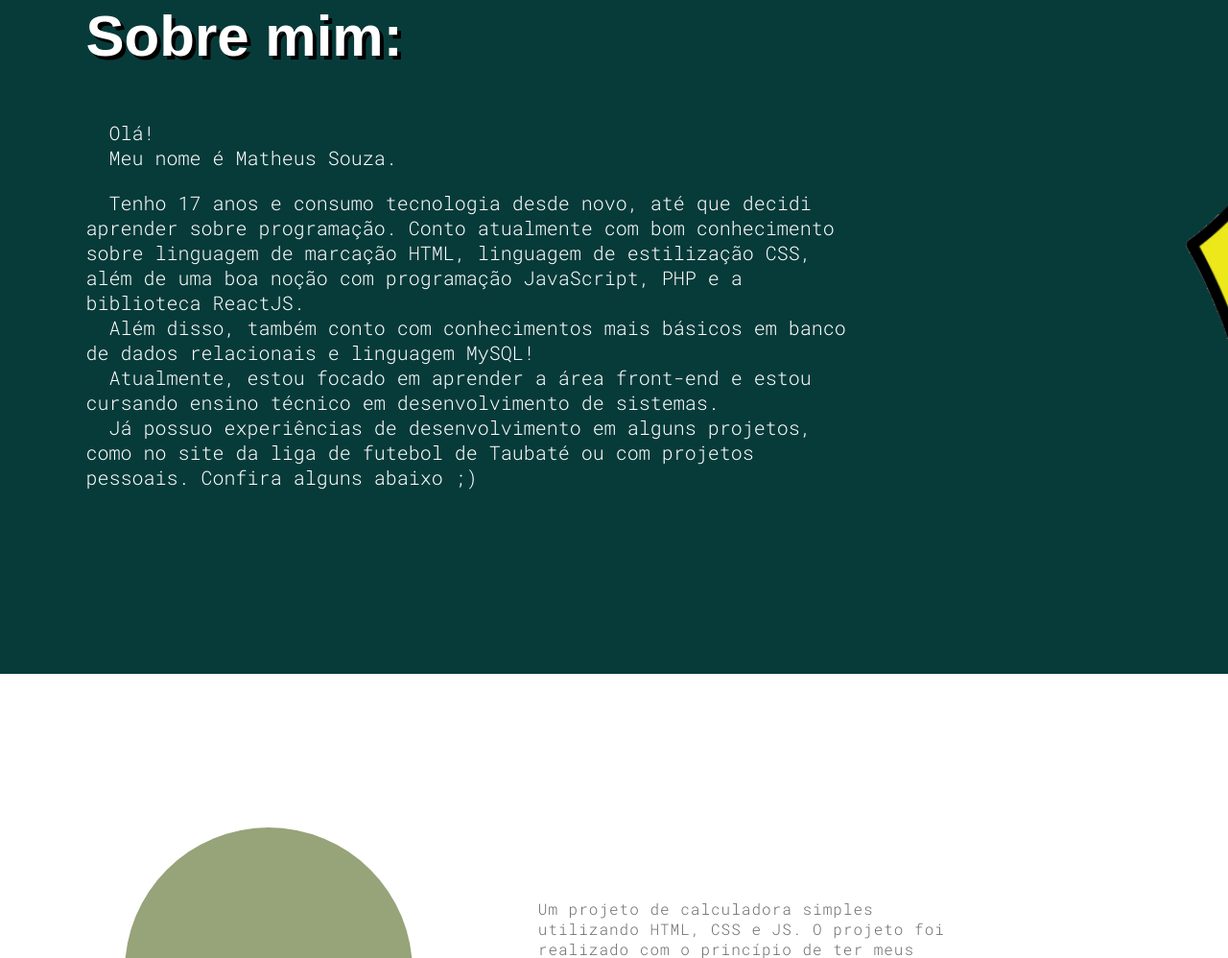
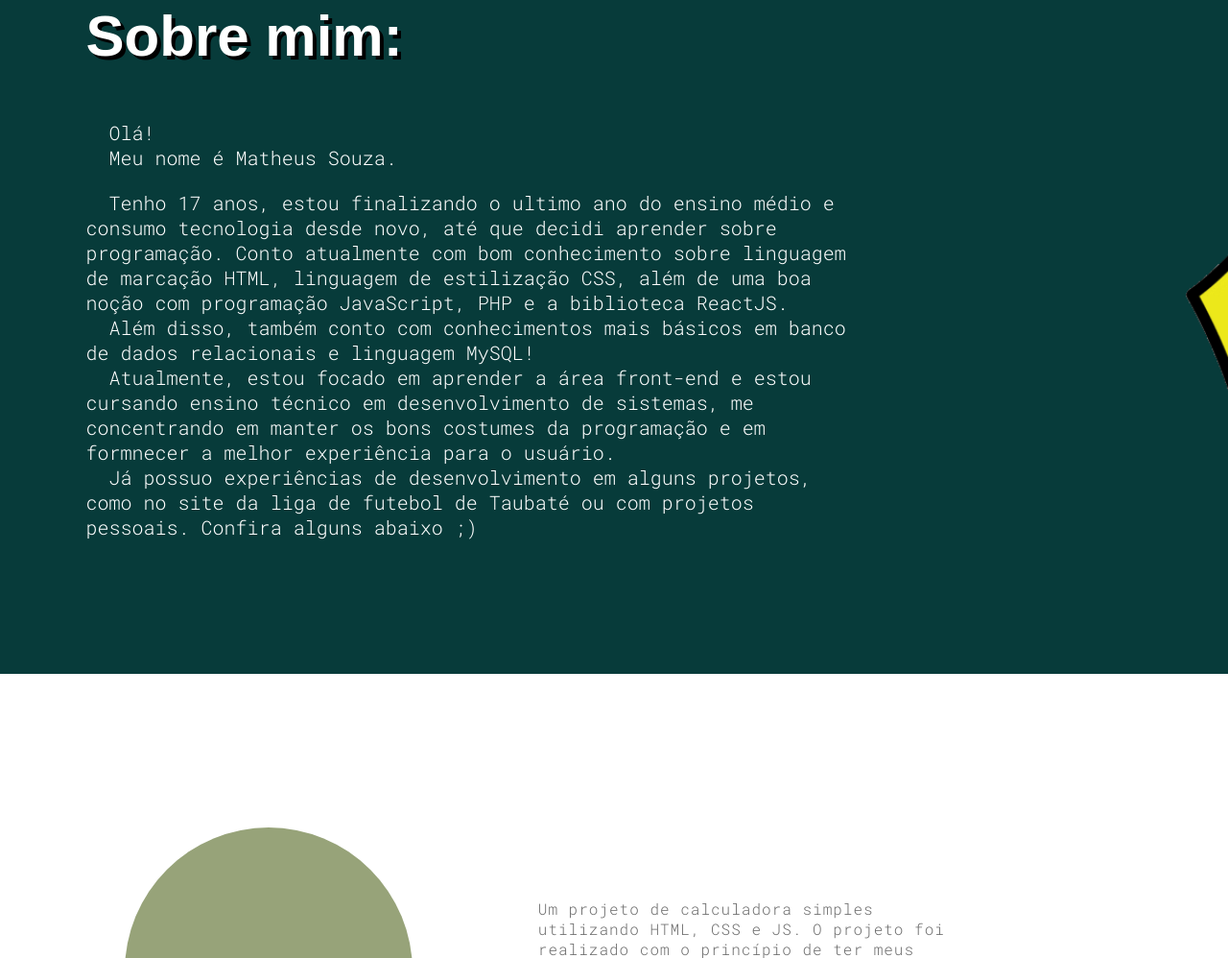
Before and after one commit to SouzaMatheusH/MatheusSouza_Portifolio, a plain HTML site: page index.html in a window 1280 px wide. Shown: the part 898-1896 px from the top of the page at 96% size. Drawn offline with Linux system fonts and the light colour scheme.

Commit message:
Update index.html

```diff
--- a/index.html
+++ b/index.html
@@ -46,9 +46,9 @@
                 <h2>Sobre mim:<div class="bar"></div></h2>
                 <p>&nbsp&nbspOlá!</p>
                 <p>&nbsp&nbspMeu nome é Matheus Souza.</p>
-                <br><p>&nbsp&nbspTenho 17 anos e consumo tecnologia desde novo, até que decidi aprender sobre programação. Conto atualmente com bom conhecimento sobre linguagem de marcação HTML, linguagem de estilização CSS, além de uma boa noção com programação JavaScript, PHP e a biblioteca ReactJS.</p>
+                <br><p>&nbsp&nbspTenho 17 anos, estou finalizando o ultimo ano do ensino médio e consumo tecnologia desde novo, até que decidi aprender sobre programação. Conto atualmente com bom conhecimento sobre linguagem de marcação HTML, linguagem de estilização CSS, além de uma boa noção com programação JavaScript, PHP e a biblioteca ReactJS.</p>
                 <p>&nbsp&nbspAlém disso, também conto com conhecimentos mais básicos em banco de dados relacionais e linguagem MySQL!</p>
-                <p>&nbsp&nbspAtualmente, estou focado em aprender a área front-end e estou cursando ensino técnico em desenvolvimento de sistemas.</p>
+                <p>&nbsp&nbspAtualmente, estou focado em aprender a área front-end e estou cursando ensino técnico em desenvolvimento de sistemas, me concentrando em manter os bons costumes da programação e em formnecer a melhor experiência para o usuário.</p>
                 <p>&nbsp&nbspJá possuo experiências de desenvolvimento em alguns projetos, como no site da liga de futebol de Taubaté ou com projetos pessoais. Confira alguns abaixo ;) </p>
                 <img src="giphy.gif">
             </div>
```
